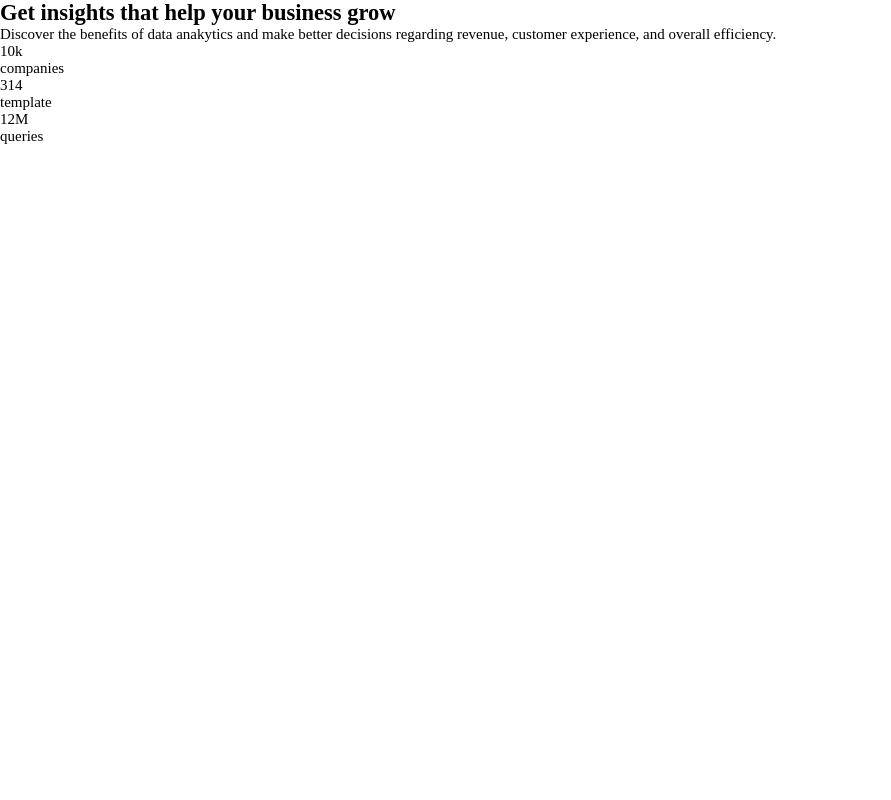
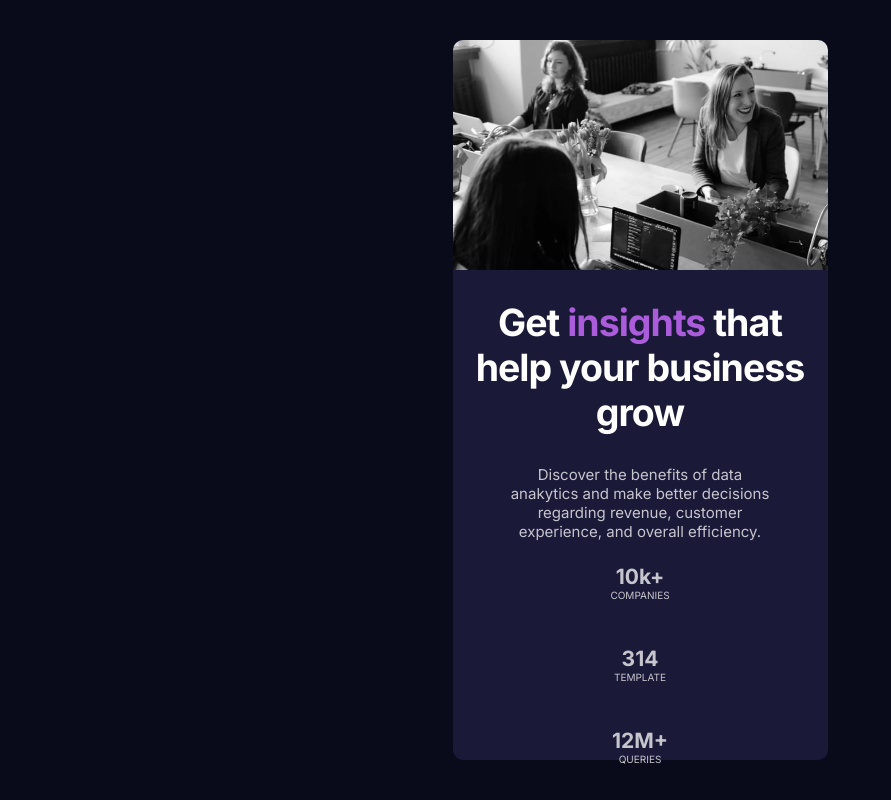
Before and after one commit to daudi13/stat-preview-card, a plain HTML site: page index.html in a window 1280 px wide. Shown: the whole page, without its empty margins (0-891 px from the left). Drawn offline with Linux system fonts and the light colour scheme.

Commit message:
commit scss

```diff
--- a/index.html
+++ b/index.html
@@ -25,7 +25,7 @@
       <p class="main-paragraph">Discover the benefits of data anakytics and make better decisions regarding revenue, customer experience, and overall efficiency.</p>
       <div class="overviews">
         <div class="overview">
-          <span>10k</span>
+          <span>10k+</span>
           <p>companies</p>
         </div>
         <div class="overview">
@@ -33,7 +33,7 @@
           <p>template</p>
         </div>
         <div class="overview">
-          <span>12M</span>
+          <span>12M+</span>
           <p>queries</p>
         </div>
       </div>
--- a/sass/_container.scss
+++ b/sass/_container.scss
@@ -1,42 +1,58 @@
 
-.card-container {
+.card {
+
+    width: 375px;
+    height: 90%;
+    background: $card-bckgrnd;
     border-radius: 10px;
-    overflow: hidden;
-    width: 350px;
-    margin: 3rem 20px;
-    display: flex;
-    flex-direction: column;
-    align-items: center;
-    justify-content: center;
+    text-align: center;
+    font-family: 'inter', sans-serif;
+    cursor: pointer;
 
-    .card-container__desc {
-        order: 2;
-        margin: 2rem;
-        text-align: center;
+    .img-sec {
+        width: 100%;
+        height: 32%;
+        background-size: cover;
+        background-image: url('/images/image-header-mobile.jpg');
+        border-radius: 10px 10px 0 0;
+    }
 
-        .desc {
 
-            .desc__title {
-                color: $main-head-stat;
-                margin-bottom: 15px;
+    .info {
+        color: #fff;
+
+        h2 {
+            font-size: 2.5rem;
+            color: white;
+            padding: 2rem 1rem;
+            letter-spacing: -1px;
 
             span {
                 color: $accent;
             }
         }
 
-            p {
+        .main-paragraph {
+            font-size: 1rem;
+            padding: 0 3.5rem;
             color: $main-parag;
-                margin-bottom: 20px;
         }
 
-            .numbers {
-                display: flex;
-                align-items: center;
-                justify-content: center;
+        .overviews {
 
-                .number__box {
-                    margin-bottom: 15px;
+            .overview {
+                padding: 1.5rem;
+
+                span {
+                    font-size: 21px;
+                    font-weight: bold;
+                    color: $main-parag;
+                }
+
+                p {
+                    font-size: 10px;
+                    color: $main-parag;
+                    text-transform: uppercase;
                 }
             }
         }
--- a/sass/_default.scss
+++ b/sass/_default.scss
@@ -11,3 +11,11 @@
 html {
     font-size: 15px;
 }
+
+body {
+    height: 100vh;
+    display: flex;
+    justify-content: center;
+    align-items: center;
+    background: $main-bckgrnd;
+}
--- a/sass/_variables.scss
+++ b/sass/_variables.scss
@@ -5,6 +5,7 @@
 $main-bckgrnd : hsl(233, 47%, 7%);
 $card-bckgrnd: hsl(244, 38%, 16%);
 $accent: hsl(277, 64%, 61%);
+$accent-gr: hsl(277, 64%, 100%);
 
 // Neutral
 
```
Also changed, not shown: dist/css/main.css, 1 other file. Lines whose indentation alone changed are shown as unchanged.
